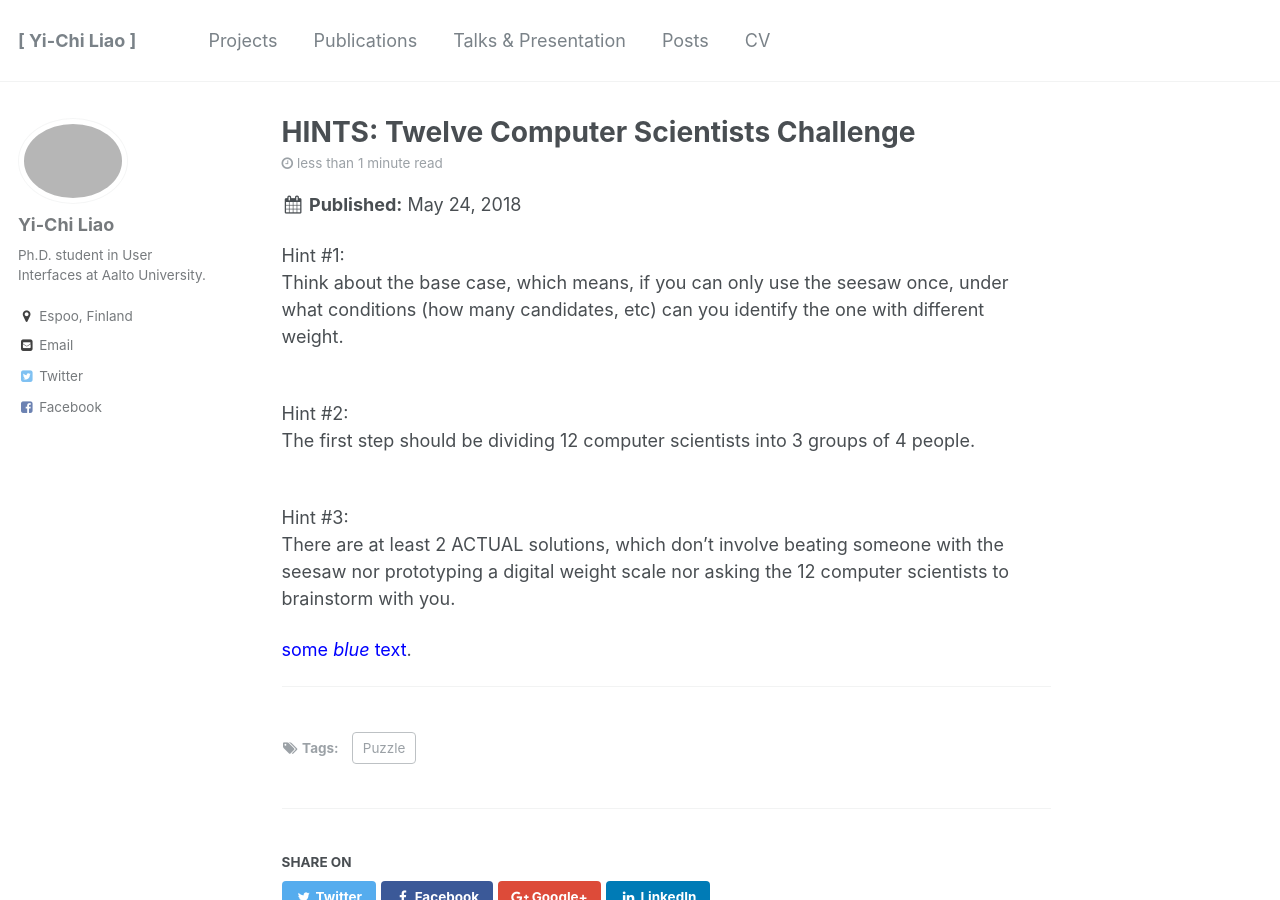
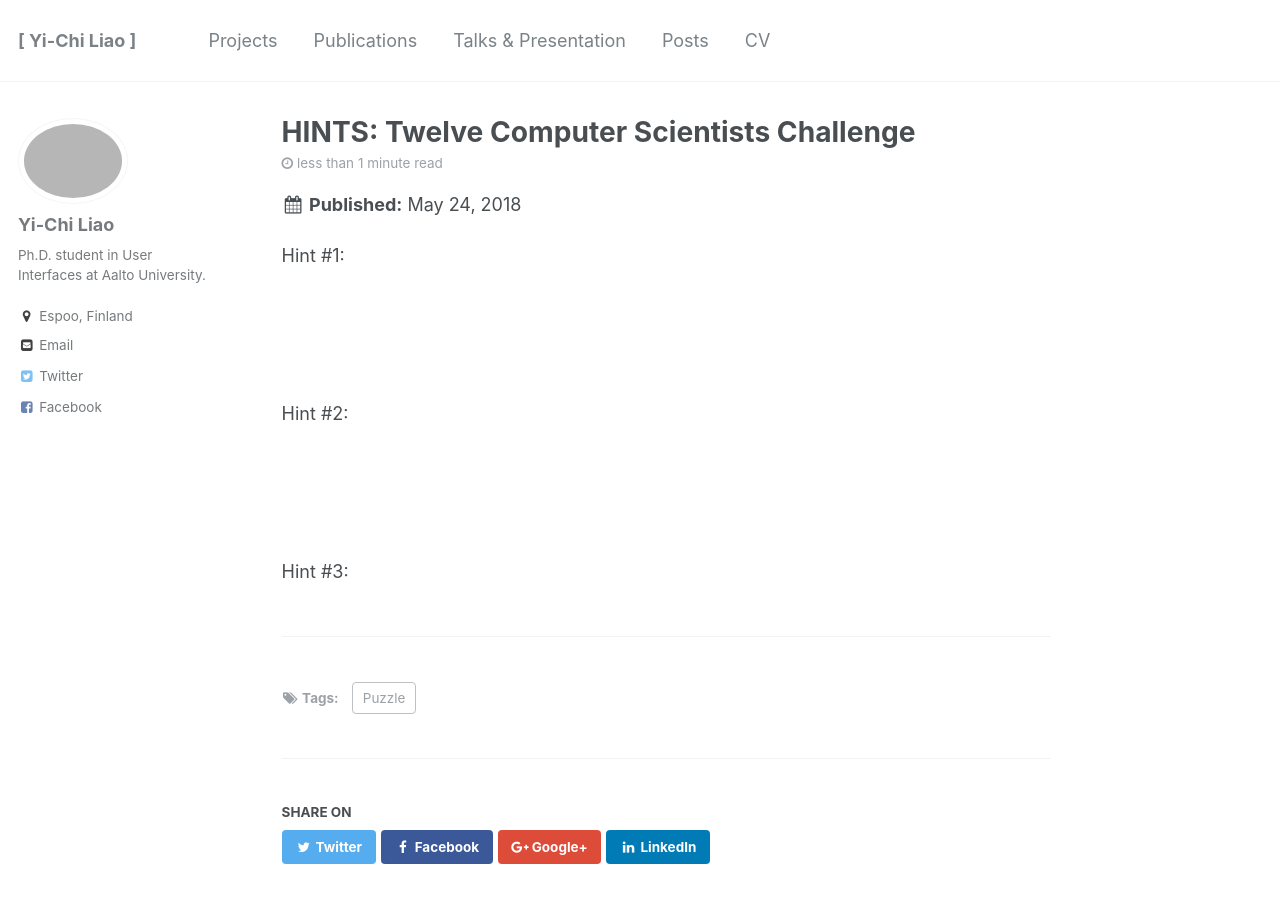
Before and after one commit to yichiliao/yichiliao.github.io, a Jekyll site: the page built from _posts/2018-05-24-12people-hints.md, in a window 1280 px wide and 900 px high. Built offline with Jekyll 4.4.1, drawn with Linux system fonts in a browser that asks for light colours.

Commit message:
more hints

```diff
--- a/_posts/2018-05-24-12people-hints.md
+++ b/_posts/2018-05-24-12people-hints.md
@@ -7,16 +7,17 @@
 ---
 
 Hint #1:\\
-Think about the base case, which means, if you can only use the seesaw once, under what conditions (how many candidates, etc) can you identify the one with different weight.
+<span style="color:white">There are at least 2 ACTUAL solutions, which don't involve beating someone with the seesaw nor prototyping a digital weight scale nor asking the 12 computer scientists to brainstorm with you.</span>
 
 \\
 Hint #2:\\
-The first step should be dividing 12 computer scientists into 3 groups of 4 people.
+<span style="color:white">Think about the base case, which means, if you can only use the seesaw once, under what conditions (how many candidates, etc) can you identify the one with different weight.</span>
 
 \\
 Hint #3:\\
-There are at least 2 ACTUAL solutions, which don't involve beating someone with the seesaw nor prototyping a digital weight scale nor asking the 12 computer scientists to brainstorm with you.
+<span style="color:white">The first step should be dividing 12 computer scientists into 3 groups of 4 people.</span>
 
-<span style="color:blue">some *blue* text</span>.
+
+
 
 ------
```
